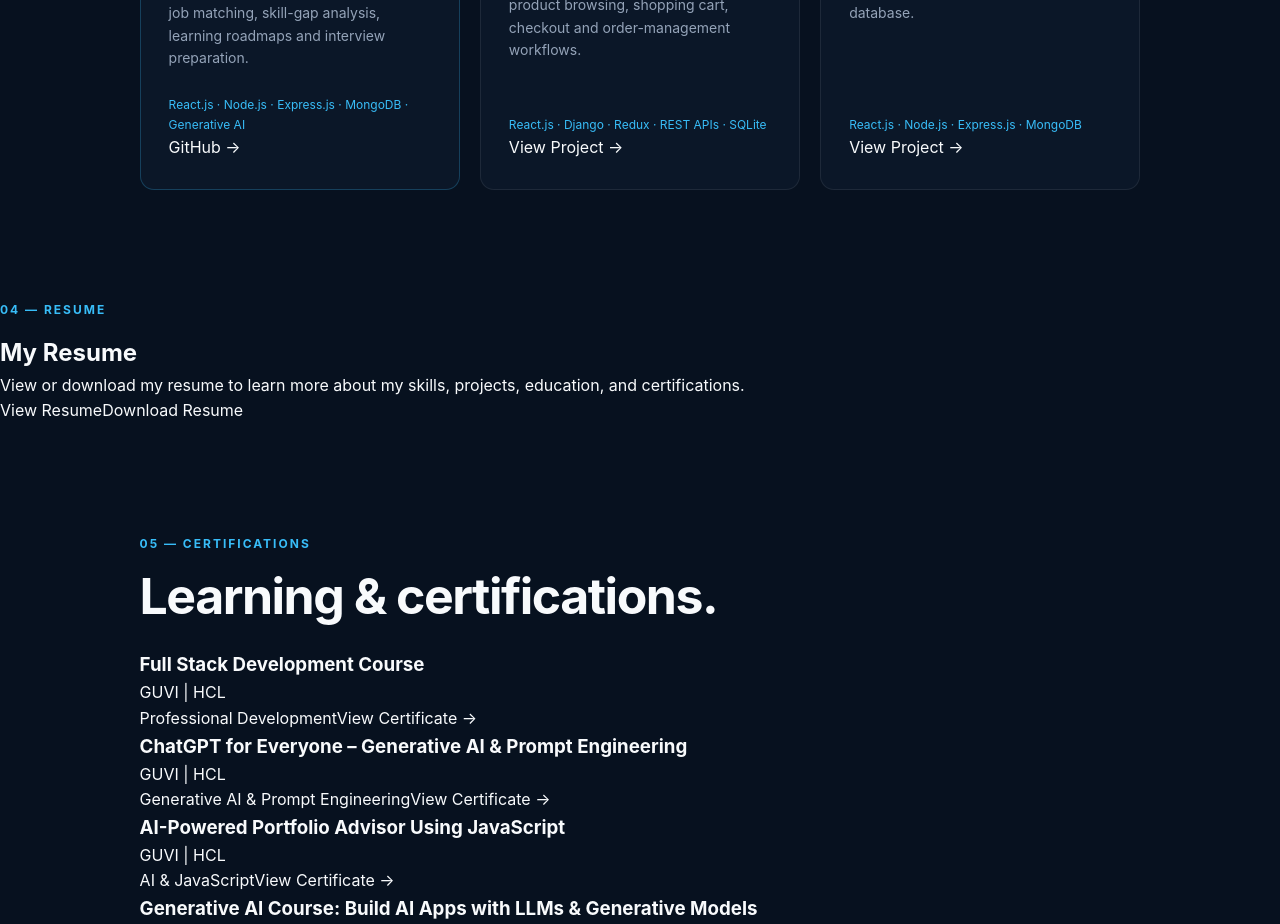
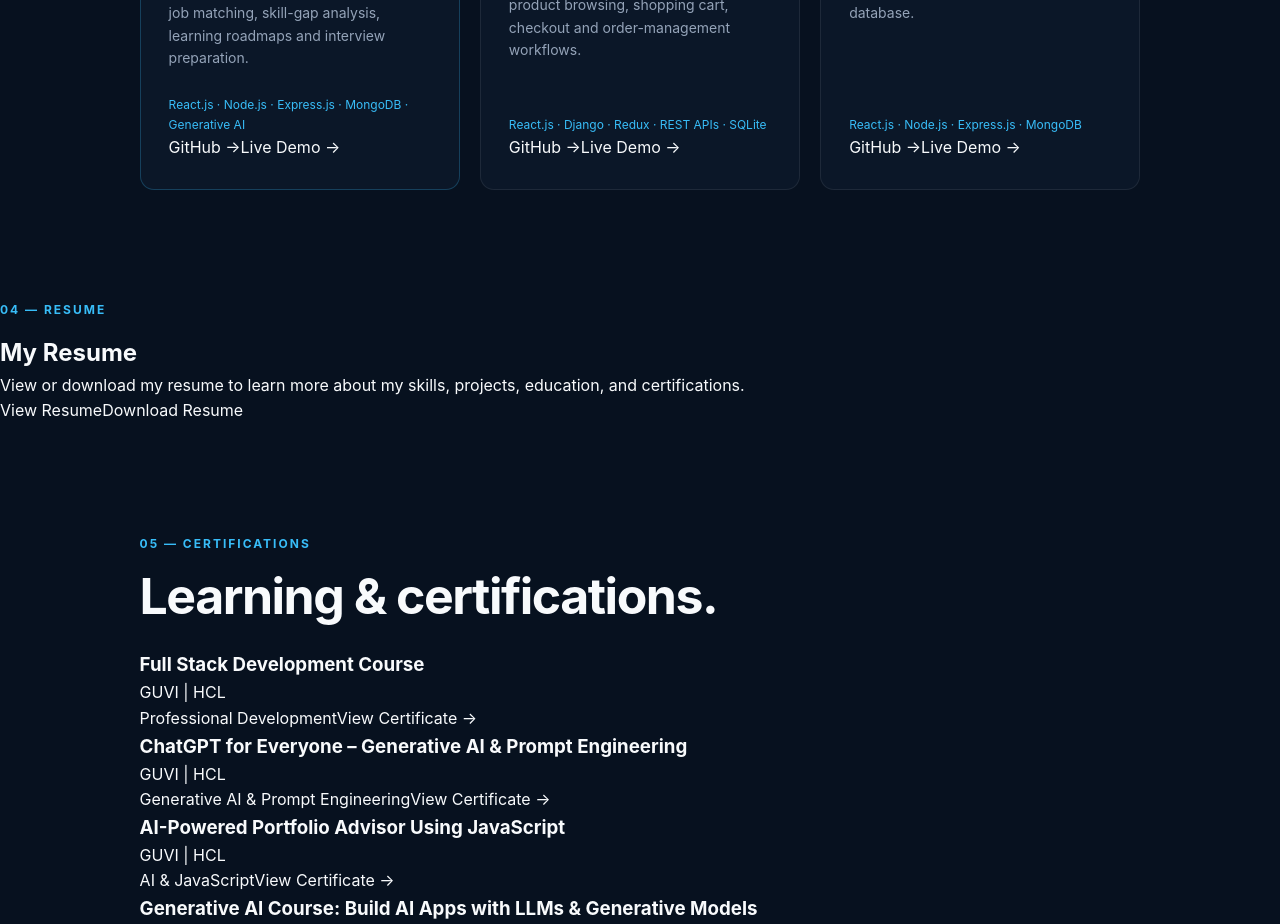
Before and after one commit to ajayrathodddd/ajay-rathod-portfolio, a React (Vite) app: page / in a window 1280 px wide. Shown: the part 2640-3564 px from the top of the page. Built offline with nearby package versions, Linux system fonts and the light colour scheme.

Commit message:
Update portfolio projects

```diff
--- a/src/App.jsx
+++ b/src/App.jsx
@@ -1,3 +1,4 @@
+
 function App() {
   return (
     <div className="portfolio">
@@ -37,25 +38,31 @@ function App() {
           <div className="availability">
             <span></span>Available for opportunities
           </div>
+
           <p className="hero-small">✦ Full-Stack Developer</p>
+
           <h1>
             Building modern
             <br />
             <span>web & AI</span> experiences.
           </h1>
+
           <p className="hero-description">
             I'm Ajay Ravi Rathod, a Full-Stack Developer focused on building
             practical web applications and AI-powered solutions using modern
             technologies.
           </p>
+
           <div className="hero-buttons">
             <a href="#projects" className="primary-btn">
               View My Projects →
             </a>
+
             <a href="#contact" className="secondary-btn">
               Contact Me
             </a>
           </div>
+
           <div className="social-links">
             <a
               href="https://github.com/ajayrathodddd"
@@ -85,8 +92,10 @@ function App() {
                 <span></span>
                 <span></span>
               </div>
+
               <span>developer.js</span>
             </div>
+
             <div className="code-content">
               <p>
                 <span className="purple">const</span>{" "}
@@ -113,9 +122,12 @@ function App() {
 
               <p>{"}"}</p>
 
-              <p className="code-comment">// Building real-world software 🚀</p>
+              <p className="code-comment">
+                // Building real-world software 🚀
+              </p>
             </div>
           </div>
+
           <div className="floating-icon">{"</>"}</div>
         </div>
       </main>
@@ -123,11 +135,13 @@ function App() {
       {/* ================= ABOUT ================= */}
       <section id="about" className="section">
         <p className="section-label">01 — ABOUT</p>
+
         <h2>
           Turning ideas into
           <br />
           working software.
         </h2>
+
         <p className="section-text">
           I enjoy developing full-stack applications that solve practical
           problems. My work combines responsive frontend interfaces, backend
@@ -139,7 +153,9 @@ function App() {
       {/* ================= SKILLS ================= */}
       <section id="skills" className="section">
         <p className="section-label">02 — SKILLS</p>
+
         <h2>Technologies I work with.</h2>
+
         <div className="skills-grid">
           <div className="skill-card">
             <h3>Frontend</h3>
@@ -182,15 +198,18 @@ function App() {
         <p className="section-label">03 — PROJECTS</p>
 
         <h2>Featured projects.</h2>
+
         <div className="projects-grid">
-          {/* PROJECT 1 */}
+
+          {/* ================= PROJECT 1 ================= */}
           <article className="project-card featured">
             <span>01</span>
+
             <h3>AI CareerPilot</h3>
 
             <p>
-              AI-powered career development platform designed to help users with
-              career preparation, resume analysis, job matching, skill-gap
+              AI-powered career development platform designed to help users
+              with career preparation, resume analysis, job matching, skill-gap
               analysis, learning roadmaps and interview preparation.
             </p>
 
@@ -199,6 +218,8 @@ function App() {
             </div>
 
             <div className="project-actions">
+
+              {/* GitHub */}
               <a
                 href="https://github.com/ajayrathodddd/AI-CareerPilot"
                 target="_blank"
@@ -207,36 +228,64 @@ function App() {
               >
                 GitHub →
               </a>
+
+              {/* Live Demo */}
+              <a
+                href="https://ai-careerpilot-ochre.vercel.app/"
+                target="_blank"
+                rel="noreferrer"
+                className="project-link"
+              >
+                Live Demo →
+              </a>
+
             </div>
           </article>
 
-          {/* PROJECT 2 */}
+          {/* ================= PROJECT 2 ================= */}
           <article className="project-card">
             <span>02</span>
+
             <h3>Rathod E-Commerce Platform</h3>
 
             <p>
-              Full-stack e-commerce application with product browsing, shopping
-              cart, checkout and order-management workflows.
+              Full-stack e-commerce application with product browsing,
+              shopping cart, checkout and order-management workflows.
             </p>
 
             <div className="tech">
               React.js · Django · Redux · REST APIs · SQLite
             </div>
 
+            <div className="project-actions">
+
+              {/* GitHub */}
               <a
                 href="https://github.com/ajayrathodddd/rathod-ecommerce-platform"
                 target="_blank"
                 rel="noreferrer"
                 className="project-link"
               >
-              View Project →
+                GitHub →
               </a>
+
+              {/* Live Demo */}
+              <a
+                href="https://rathod-ecommerce-frontend.onrender.com/login"
+                target="_blank"
+                rel="noreferrer"
+                className="project-link"
+              >
+                Live Demo →
+              </a>
+
+            </div>
           </article>
 
-          {/* PROJECT 3 */}
+          {/* ================= PROJECT 3 ================= */}
           <article className="project-card">
             <span>03</span>
+
             <h3>Social Media App</h3>
 
             <p>
@@ -248,28 +297,48 @@ function App() {
               React.js · Node.js · Express.js · MongoDB
             </div>
 
+            <div className="project-actions">
+
+              {/* GitHub */}
               <a
                 href="https://github.com/ajayrathodddd/MEJOR-PROJECT_2"
                 target="_blank"
                 rel="noreferrer"
                 className="project-link"
               >
-              View Project →
+                GitHub →
               </a>
+
+              {/* Live Demo */}
+              <a
+                href="https://social-media-app-frontend-tuie.onrender.com"
+                target="_blank"
+                rel="noreferrer"
+                className="project-link"
+              >
+                Live Demo →
+              </a>
+
+            </div>
           </article>
+
         </div>
       </section>
+
       {/* ================= RESUME ================= */}
       <section id="resume" className="resume-section">
         <p className="section-label">04 — RESUME</p>
 
         <div className="resume-content">
           <h2>My Resume</h2>
+
           <p>
             View or download my resume to learn more about my skills, projects,
             education, and certifications.
           </p>
+
           <div className="resume-actions">
+
             {/* VIEW RESUME */}
             <a
               href="/resume.pdf"
@@ -288,9 +357,11 @@ function App() {
             >
               Download Resume
             </a>
+
           </div>
         </div>
       </section>
+
       {/* ================= CERTIFICATIONS ================= */}
       <section id="certifications" className="section">
         <p className="section-label">05 — CERTIFICATIONS</p>
@@ -298,6 +369,7 @@ function App() {
         <h2>Learning & certifications.</h2>
 
         <div className="certifications">
+
           {/* 1. FULL STACK */}
           <div className="certificate-card">
             <h3>Full Stack Development Course</h3>
@@ -316,7 +388,9 @@ function App() {
 
           {/* 2. CHATGPT FOR EVERYONE */}
           <div className="certificate-card">
-            <h3>ChatGPT for Everyone – Generative AI & Prompt Engineering</h3>
+            <h3>
+              ChatGPT for Everyone – Generative AI & Prompt Engineering
+            </h3>
             <p>GUVI | HCL</p>
             <span>Generative AI & Prompt Engineering</span>
 
@@ -411,6 +485,7 @@ function App() {
               View Certificate →
             </a>
           </div>
+
         </div>
       </section>
 
@@ -423,9 +498,13 @@ function App() {
         <div className="education-card">
           <h3>Ghousia College of Engineering</h3>
 
-          <p>Bachelor of Engineering (B.E.) — Computer Science & Engineering</p>
+          <p>
+            Bachelor of Engineering (B.E.) — Computer Science & Engineering
+          </p>
 
-          <p>Affiliated to Visvesvaraya Technological University (VTU)</p>
+          <p>
+            Affiliated to Visvesvaraya Technological University (VTU)
+          </p>
 
           <p>Bengaluru, Karnataka, India</p>
 
@@ -440,8 +519,8 @@ function App() {
         <h2>Let's build something useful.</h2>
 
         <p>
-          I'm interested in full-stack development, AI-powered applications and
-          software development opportunities.
+          I'm interested in full-stack development, AI-powered applications
+          and software development opportunities.
         </p>
 
         <a href="mailto:ajayrathodddd1@gmail.com" className="primary-btn">
@@ -452,6 +531,7 @@ function App() {
       {/* ================= FOOTER ================= */}
       <footer>
         <p>© 2026 Ajay Ravi Rathod</p>
+
         <div>
           <a
             href="https://github.com/ajayrathodddd"
@@ -469,7 +549,9 @@ function App() {
             LinkedIn
           </a>
 
-          <a href="mailto:ajayrathodddd1@gmail.com">Email</a>
+          <a href="mailto:ajayrathodddd1@gmail.com">
+            Email
+          </a>
         </div>
       </footer>
     </div>
```
Lines whose indentation alone changed are shown as unchanged.
